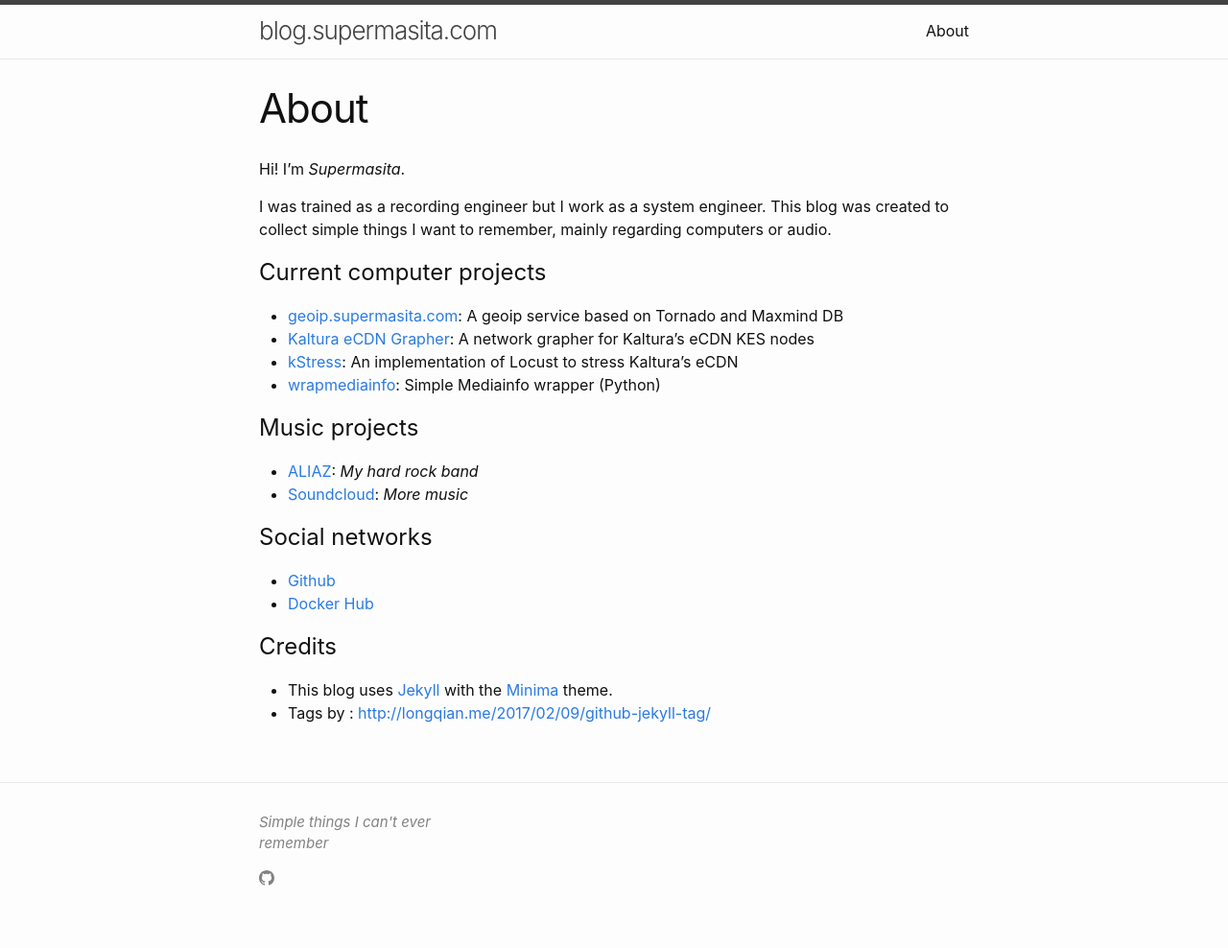
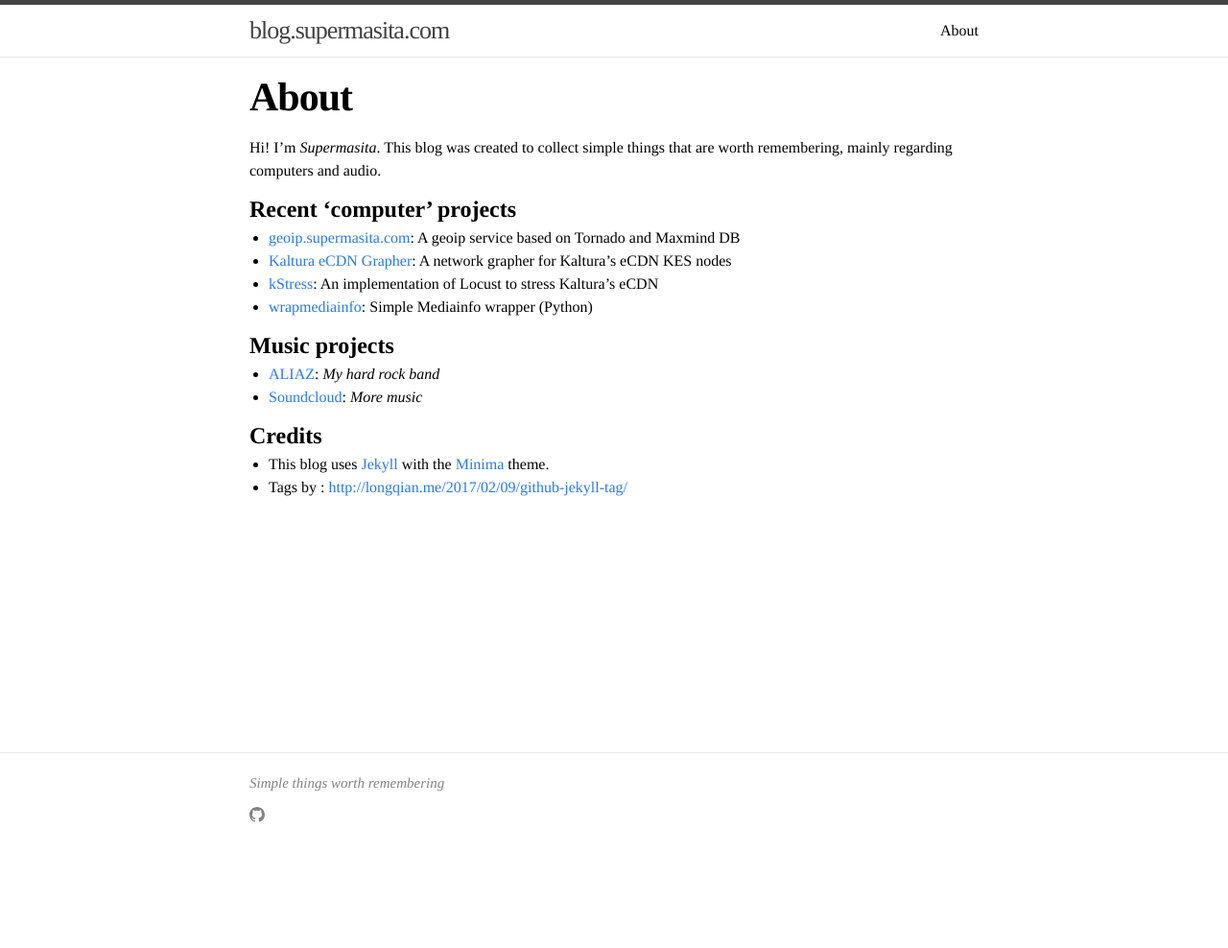
Before and after one commit to supermasita/blog.supermasita.com, a Jekyll site: the page built from about.md, in a window 1280 px wide. Shown: the whole page at 96% size. Built offline with Jekyll 4.4.1, drawn with Linux system fonts in a browser that asks for light colours; after the commit the page ends 900 px from its top, so only the background shows below that.

Commit message:
style changes and new post

```diff
--- a/_config.yml
+++ b/_config.yml
@@ -15,7 +15,7 @@
 # in the templates via {{ site.myvariable }}.
 title: blog.supermasita.com
 description: >- # this means to ignore newlines until "baseurl:"
-  Simple things I can't ever remember
+  Simple things worth remembering
 baseurl: "/" # the subpath of your site, e.g. /blog
 url: "https://blog.supermasita.com" # the base hostname & protocol for your site, e.g. http://example.com
 #twitter_username: supermasita
--- a/_layouts/home.html
+++ b/_layouts/home.html
@@ -16,15 +16,16 @@
       {%- for post in site.posts -%}
       <li>
         {%- assign date_format = site.minima.date_format | default: "%b %-d, %Y" -%}
-        <span class="post-meta">{{ post.date | date: date_format }}</span>
         <h3>
           <a class="post-link" href="{{ post.url | relative_url }}">
             {{ post.title | escape }}
           </a>
         </h3>
+        <span class="post-meta">{{ post.date | date: date_format }}</span>
         {%- if site.show_excerpts -%}
           {{ post.excerpt }}
         {%- endif -%}
+        <hr style="border: 0; border-bottom: 1px solid #EEE; background: #EEE;">
       </li>
       {%- endfor -%}
     </ul>
--- a/_sass/minima.scss
+++ b/_sass/minima.scss
@@ -2,16 +2,18 @@
 
 // Define defaults for each variable.
 
-$base-font-family: -apple-system, BlinkMacSystemFont, "Segoe UI", Roboto, Helvetica, Arial, sans-serif, "Apple Color Emoji", "Segoe UI Emoji", "Segoe UI Symbol" !default;
+//$base-font-family: -apple-system, BlinkMacSystemFont, "Segoe UI", Roboto, Helvetica, Arial, sans-serif, "Apple Color Emoji", "Segoe UI Emoji", "Segoe UI Symbol" !default;
+$base-font-family: "Times" !default;
 $base-font-size:   16px !default;
-$base-font-weight: 400 !default;
+$base-font-weight: 500 !default;
 $small-font-size:  $base-font-size * 0.875 !default;
 $base-line-height: 1.5 !default;
 
-$spacing-unit:     30px !default;
+//$spacing-unit:     30px !default;
+$spacing-unit:     20px !default;
 
-$text-color:       #111 !default;
-$background-color: #fdfdfd !default;
+$text-color:       #000 !default;
+$background-color: #fff !default;
 $brand-color:      #2a7ae2 !default;
 
 $grey-color:       #828282 !default;
--- a/_sass/minima/_base.scss
+++ b/_sass/minima/_base.scss
@@ -33,7 +33,12 @@
 /**
  * Set `margin-bottom` to maintain vertical rhythm
  */
-h1, h2, h3, h4, h5, h6,
+h1, h2, h3, h4, h5, h6
+%vertical-rhythm {
+  //margin-bottom: $spacing-unit / 2;
+  margin-bottom: 0;
+}
+
 p, blockquote, pre,
 ul, ol, dl, figure,
 %vertical-rhythm {
@@ -93,9 +98,9 @@
 /**
  * Headings
  */
-h1, h2, h3, h4, h5, h6 {
-  font-weight: $base-font-weight;
-}
+//h1, h2, h3, h4, h5, h6 {
+//  font-weight: $base-font-weight;
+//}
 
 
 
--- a/about.md
+++ b/about.md
@@ -4,11 +4,9 @@
 permalink: /about/
 ---
 
-Hi! I'm _Supermasita_.
+Hi! I'm _Supermasita_. This blog was created to collect simple things that are worth remembering, mainly regarding computers and audio.
 
-I was trained as a recording engineer but I work as a system engineer. This blog was created to collect simple things I want to remember, mainly regarding computers or audio.
-
-Current computer projects
+Recent 'computer' projects
 ===
 * [geoip.supermasita.com](https://geoip.supermasita.com): A geoip service based on Tornado and Maxmind DB
 * [Kaltura eCDN Grapher](https://dev.supermasita.com/kaltura/keg): A network grapher for Kaltura's eCDN KES nodes
@@ -20,11 +18,6 @@
 * [ALIAZ](http://aliaz.com.ar): _My hard rock band_
 * [Soundcloud](https://soundcloud.com/supermasita): _More music_
 
-Social networks
-===
-* [Github](https://github.com/supermasita)
-* [Docker Hub](https://hub.docker.com/u/supermasita/)
-
 Credits
 ===
 * This blog uses [Jekyll](https://github.com/jekyll) with the [Minima](https://github.com/jekyll/minima) theme.
```
Also changed, not shown: _posts/2018-10-01-PYTHON-Multiprocessing_simple_example.markdown (added, +84 -0 lines).
